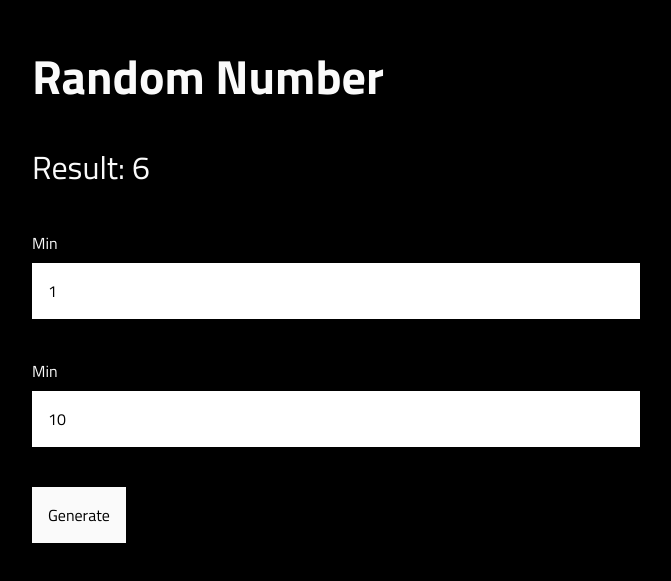
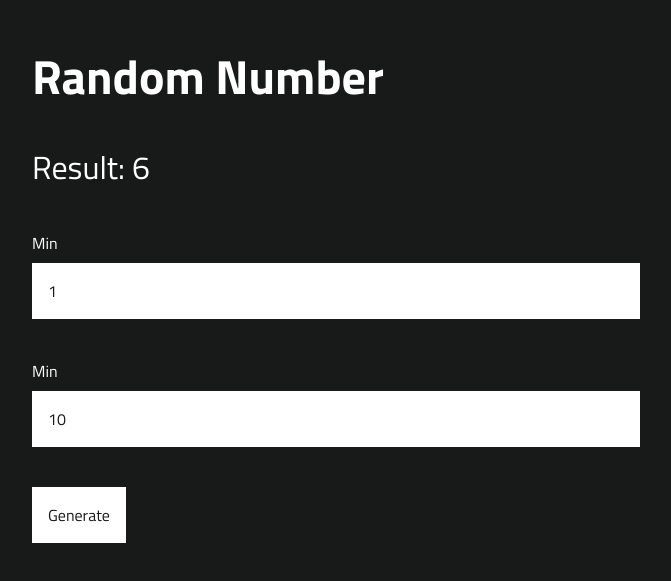
Before and after one commit to shamwela/random-number, a React (Create React App) app: page / in a window 1280 px wide. Shown: the part 103-684 px from the top of the page, without its empty margins (304-975 px from the left). Built offline with nearby package versions, Linux system fonts and the light colour scheme.

Commit message:
Update color palette

```diff
--- a/src/index.sass
+++ b/src/index.sass
@@ -1,8 +1,8 @@
 @import url('https://fonts.googleapis.com/css2?family=Titillium+Web:wght@400;700&display=swap')
 
-$dominant-color: #000000
-$secondary-color: #fafafa
-$accent-color: #0000ff
+$dominant-color: #181919
+$secondary-color: #ffffff
+$accent-color: #3EA6FF
 
 *
   box-sizing: border-box
```
